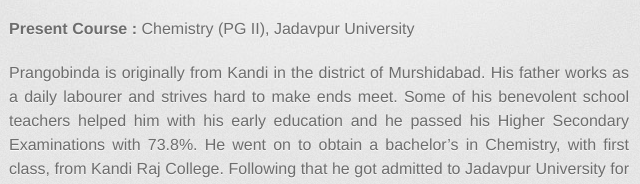
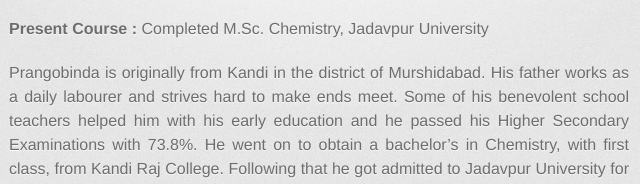
Before and after one commit to srijansujan/prangobindanandi, a plain HTML site: page index.html in a window 1280 px wide. Shown: the part 467-651 px from the top of the page, 321-961 px from the left. Drawn offline with Linux system fonts and the light colour scheme; a web font is replaced by a local one.

Commit message:
Update index.html

```diff
--- a/index.html
+++ b/index.html
@@ -41,7 +41,7 @@
 
 <p><strong>Educational Backgroud :</strong> Madhyamik: 76% ; Higher Secondary: 73.8% ; B.Sc: 66.25%</p>
 
-<p><strong>Present Course :</strong> Chemistry (PG II), Jadavpur University</p>
+<p><strong>Present Course :</strong> Completed M.Sc. Chemistry, Jadavpur University</p>
 
 <p align="justify"> Prangobinda is originally from Kandi in the district of Murshidabad. His father works as a daily labourer and strives hard to make ends meet. Some of his benevolent school teachers helped him with his early education and he passed his Higher Secondary Examinations with 73.8%. He went on to obtain a bachelor’s in Chemistry, with first class, from Kandi Raj College. Following that he got admitted to Jadavpur University for his master’s in 2015. Srijan Sujan has pledged to support his quest for higher education.</p>
 
```
